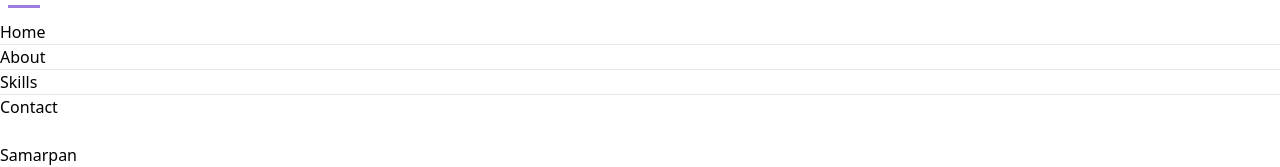
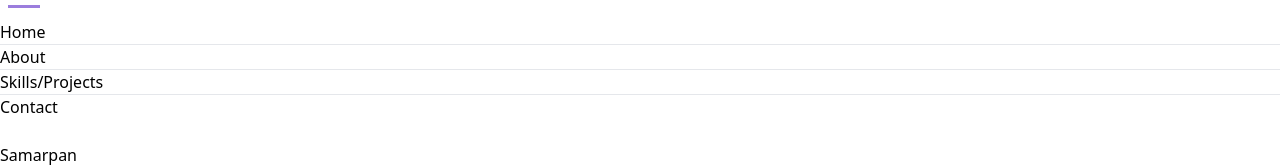
Before and after one commit to samarpansarkar/portfolio, a React (Vite) app: page / in a window 1280 px wide. Shown: the part 124-291 px from the top of the page. Built offline with nearby package versions, Linux system fonts and the light colour scheme.

Commit message:
minor text fix.

```diff
--- a/src/App.jsx
+++ b/src/App.jsx
@@ -14,7 +14,7 @@ function App() {
         <Routes>
           <Route path='/' Component={Content} />
           <Route path='/about' Component={About} />
-          <Route path='/skills' Component={Skills} />
+          <Route path='/skills&projects' Component={Skills} />
           <Route path='/contact' Component={Contact} />
         </Routes>
       </BrowserRouter>
--- a/src/components/navbar.jsx
+++ b/src/components/navbar.jsx
@@ -18,7 +18,7 @@ const Navbar = () => {
                 <a href='/about' className='mt-1 w-9 h-9 pl-1 rounded-full hover:border-spacing-0 hover:scale-110 hover:translate-y-px hover:border-black hover:bg-[#c580f03c] transition-all duration-500'>
                     <LuUser size={24} className='relative top-1.5 left-0.5' />
                 </a>
-                <a href='/skills' className='mt-1 w-9 h-9 pl-1 rounded-full hover:border-spacing-0 hover:scale-110 hover:translate-y-px hover:border-black hover:bg-[#c580f03c] transition-all duration-500'>
+                <a href='/skills&projects' className='mt-1 w-9 h-9 pl-1 rounded-full hover:border-spacing-0 hover:scale-110 hover:translate-y-px hover:border-black hover:bg-[#c580f03c] transition-all duration-500'>
                     <LuLightbulb size={24} className='relative top-1.5 left-0.5' />
                 </a>
                 <a href='/contact' className='mt-1 w-9 h-9 pl-1 rounded-full hover:border-spacing-0 hover:scale-110 hover:translate-y-px hover:border-black hover:bg-[#c580f03c] transition-all duration-500'>
@@ -32,7 +32,7 @@ const Navbar = () => {
                 <ul className=''>
                     <a href="/"><li className='p-4 font-semibold text-md hover:scale-125 active:scale-75 hover:translate-y-px transition-all duration-300 ease-in-out'>Home</li></a><hr />
                     <a href="/about"><li className='p-4 font-semibold text-md hover:scale-125 active:scale-75 hover:translate-y-px transition-all duration-300 ease-in-out'>About</li></a><hr />
-                    <a href="/skills"><li className='p-4 font-semibold text-md hover:scale-125 active:scale-75 hover:translate-y-px transition-all duration-300 ease-in-out'>Skills</li></a><hr />
+                    <a href="/skills&projects"><li className='p-4 font-semibold text-md hover:scale-125 active:scale-75 hover:translate-y-px transition-all duration-300 ease-in-out'>Skills/Projects</li></a><hr />
                     <a href="/contact"><li className='p-4 font-semibold text-md hover:scale-125 active:scale-75 hover:translate-y-px transition-all duration-300 ease-in-out'>Contact</li></a>
                 </ul>
             </div>
```
